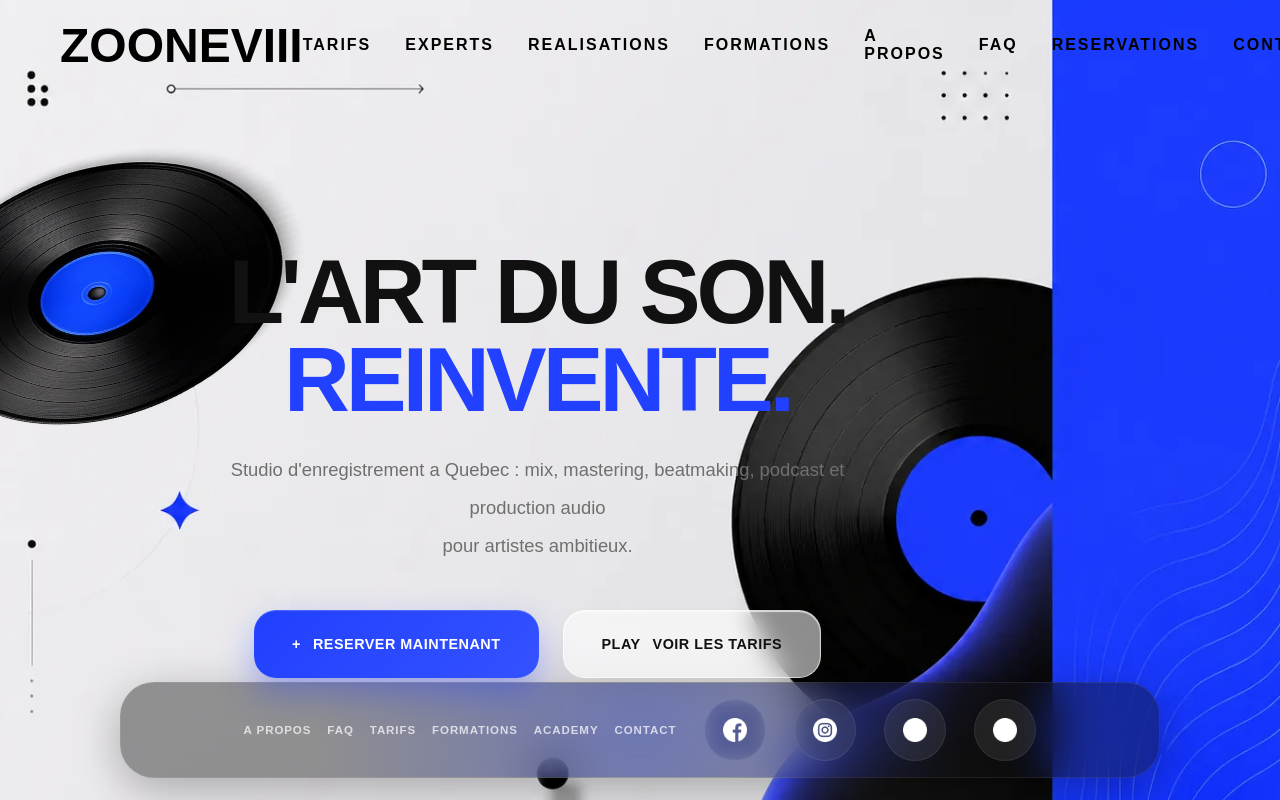
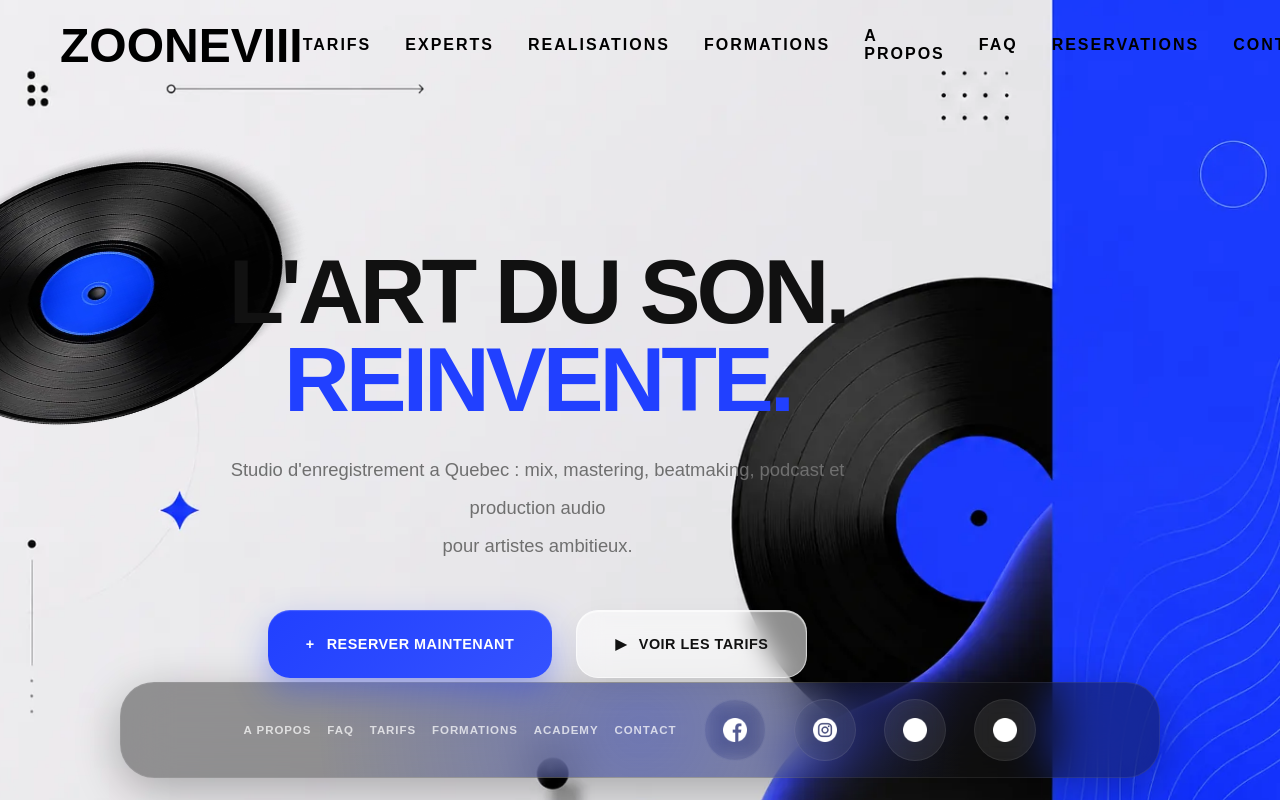
Before and after one commit to assima08/zoneviii, a React (Vite) app in the folder frontend/: page / in a window 1280 px wide. Shown: the top 800 px of the page. Built offline with nearby package versions, Linux system fonts and the light colour scheme; no server answers.

Commit message:
correction de texte

```diff
--- a/frontend/src/components/hero.tsx
+++ b/frontend/src/components/hero.tsx
@@ -38,8 +38,8 @@ function Hero() {
                         onClick={() => navigate("/tarifs")}
                         type="button"
                     >
-                        <span aria-hidden="true">play</span>
-                        VOIR LES TARIFS
+                        <span className="play-icon" aria-hidden="true">▶</span>
+                        <span>VOIR LES TARIFS</span>
                     </button>
                 </div>
             </div>
--- a/frontend/src/pages/Formations.tsx
+++ b/frontend/src/pages/Formations.tsx
@@ -16,7 +16,7 @@ function Formations() {
         <main className="editorial-page">
             <section className="editorial-hero">
                 <span>Formations audio</span>
-                <h1>Formations en production musicale, mix et beatmaking</h1>
+                <h1>NOS FORMATIONS</h1>
                 <p>
                     ZoneVIII propose des formations audio a Quebec pour les
                     artistes, producteurs, beatmakers et createurs qui veulent
--- a/frontend/src/styles/hero.css
+++ b/frontend/src/styles/hero.css
@@ -300,3 +300,13 @@
         0 15px 40px rgba(0,0,0,0.08),
         inset 0 1px 1px rgba(255,255,255,0.9);
 }
+.hero-secondary-btn {
+    display: inline-flex;
+    align-items: center;
+    gap: 0.75rem;
+}
+
+.play-icon {
+    font-size: 0.9rem;
+    line-height: 1;
+}
```
